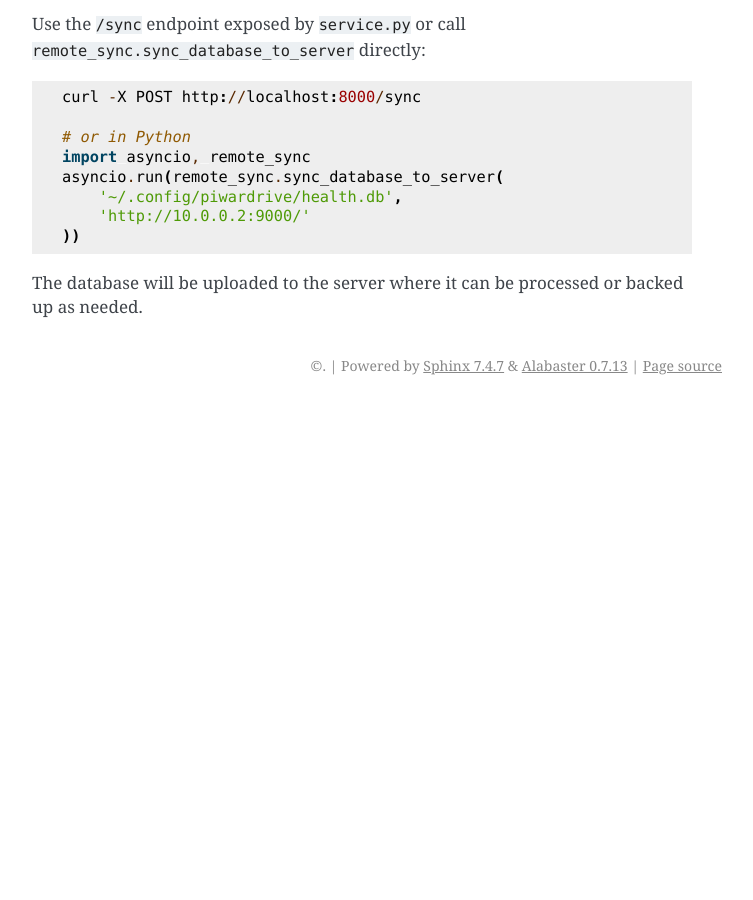
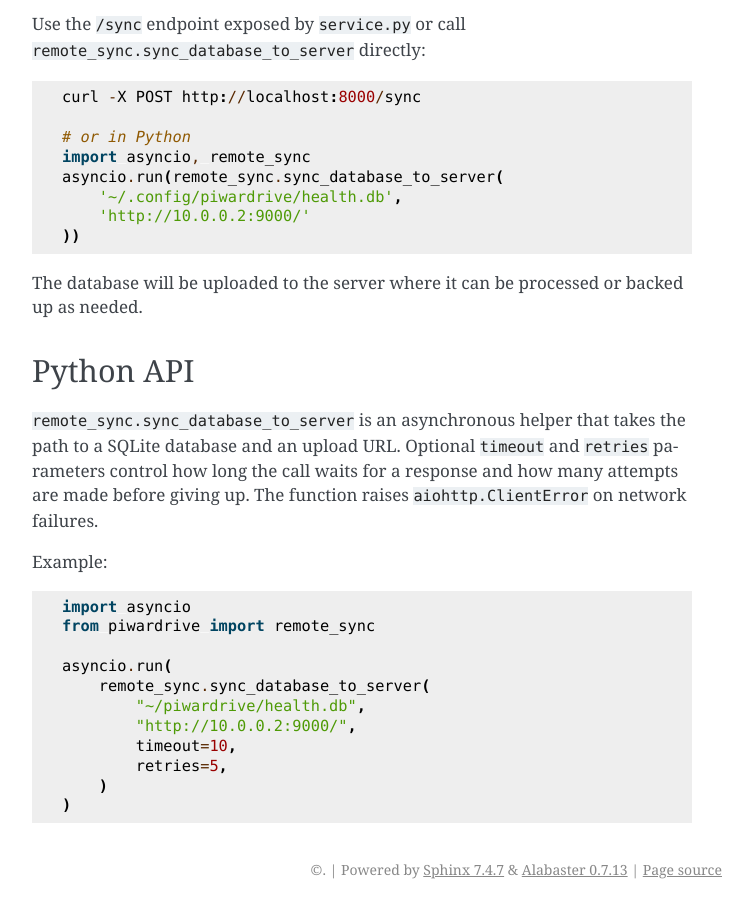
Before and after one commit to Trashytalk/piwardrive, a Sphinx documentation site: the page built from docs/remote_sync.rst, in a window 1280 px wide and 900 px high, scrolled down 1258 px. Shown: the whole window, without its empty margins (388-1141 px from the left). Built offline with Sphinx 7.4.7, drawn with Linux system fonts in a browser that asks for light colours; before the commit the page ends 1663 px from its top, so only the background shows below that.

Commit message:
docs: expand remote sync instructions

```diff
--- a/docs/remote_sync.rst
+++ b/docs/remote_sync.rst
@@ -63,3 +63,26 @@ Use the ``/sync`` endpoint exposed by ``service.py`` or call
 
 The database will be uploaded to the server where it can be processed or backed
 up as needed.
+
+Python API
+----------
+
+``remote_sync.sync_database_to_server`` is an asynchronous helper that takes the
+path to a SQLite database and an upload URL.  Optional ``timeout`` and
+``retries`` parameters control how long the call waits for a response and how
+many attempts are made before giving up.  The function raises
+``aiohttp.ClientError`` on network failures.
+
+Example::
+
+    import asyncio
+    from piwardrive import remote_sync
+
+    asyncio.run(
+        remote_sync.sync_database_to_server(
+            "~/piwardrive/health.db",
+            "http://10.0.0.2:9000/",
+            timeout=10,
+            retries=5,
+        )
+    )
```
Also changed, not shown: README.md (+3 -1 lines), REFERENCE.md (+3 -1 lines).
